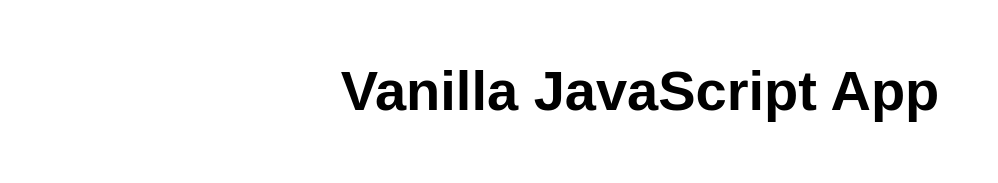
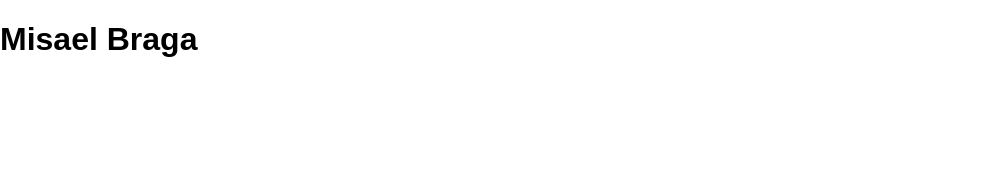
Before and after one commit to misaelbraga/web-test, a website: page src/index.html in a window 1280 px wide. Shown: the whole page, without its empty margins (0-998 px from the left). Drawn offline with Linux system fonts and the light colour scheme.

Commit message:
Update main page

```diff
--- a/src/index.html
+++ b/src/index.html
@@ -5,12 +5,14 @@
   <meta charset="UTF-8">
   <meta name="viewport" content="width=device-width, initial-scale=1.0">
   <link rel="stylesheet" href="styles.css">
-  <title>Vanilla JavaScript App</title>
+  <title>Misael Braga</title>
 </head>
 
 <body>
+  <header>
+    <h1>Misael Braga</h1>
+  </header>
   <main>
-    <h1>Vanilla JavaScript App</h1>
   </main>
 </body>
 
```
Also changed, not shown: 1 other file.
